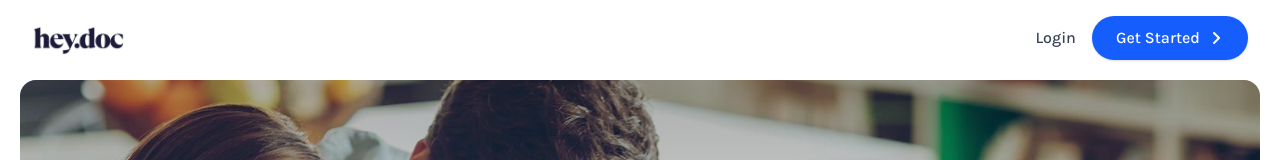
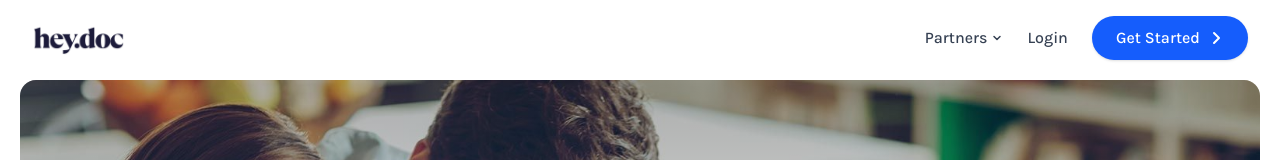
Before and after one commit to DaichiOS/heydoc, a Next.js app: page / in a window 1280 px wide. Shown: the top 160 px of the page. Built offline with nearby package versions, Linux system fonts and the light colour scheme.

Commit message:
Add Partners dropdown menu to app header
- Created dropdown menu with hover and click interactions
- Added Barangaroo Pharmacy as first partner listing
- Includes smooth animations and clean styling
- Easy to expand with additional partners

```diff
--- a/src/components/ui/app-header.tsx
+++ b/src/components/ui/app-header.tsx
@@ -7,6 +7,7 @@ import { useEffect, useState } from 'react'
 export function AppHeader() {
 	const [isDesktop, setIsDesktop] = useState(false)
 	const [hasMounted, setHasMounted] = useState(false)
+	const [isPartnersOpen, setIsPartnersOpen] = useState(false)
 
 	// Detect if desktop on mount and window resize
 	useEffect(() => {
@@ -44,8 +45,47 @@ export function AppHeader() {
 						</Link>
 					</div>
 
-					{/* Right side: CTAs */}
-					<div className="flex items-center gap-4">
+					{/* Right side: Partners dropdown + CTAs */}
+					<div className="flex items-center gap-6">
+						{/* Partners Dropdown */}
+						<div className="relative">
+							<button
+								onClick={() => setIsPartnersOpen(!isPartnersOpen)}
+								onMouseEnter={() => setIsPartnersOpen(true)}
+								onMouseLeave={() => setIsPartnersOpen(false)}
+								className="text-gray-700 hover:text-gray-900 font-medium transition-colors duration-200 text-base flex items-center gap-1"
+							>
+								Partners
+								<svg
+									width="12"
+									height="12"
+									viewBox="0 0 12 12"
+									fill="none"
+									xmlns="http://www.w3.org/2000/svg"
+									className={`transition-transform duration-200 ${isPartnersOpen ? 'rotate-180' : ''}`}
+								>
+									<path d="M3 4.5L6 7.5L9 4.5" stroke="currentColor" strokeWidth="1.5" strokeLinecap="round" strokeLinejoin="round"/>
+								</svg>
+							</button>
+
+							{/* Dropdown Menu */}
+							{isPartnersOpen && (
+								<div
+									onMouseEnter={() => setIsPartnersOpen(true)}
+									onMouseLeave={() => setIsPartnersOpen(false)}
+									className="absolute top-full left-0 mt-2 w-64 bg-white rounded-lg shadow-lg border border-gray-200 py-2 z-50"
+								>
+									<Link
+										href="/partners/barangaroo-pharmacy"
+										className="block px-4 py-3 text-gray-700 hover:bg-gray-50 transition-colors"
+									>
+										<div className="font-medium text-sm">Barangaroo Pharmacy</div>
+										<div className="text-xs text-gray-500 mt-0.5">10% off fertility supplements</div>
+									</Link>
+								</div>
+							)}
+						</div>
+
 						<a
 							href="https://app.heydochealth.com.au/login"
 							target="_blank"
```
